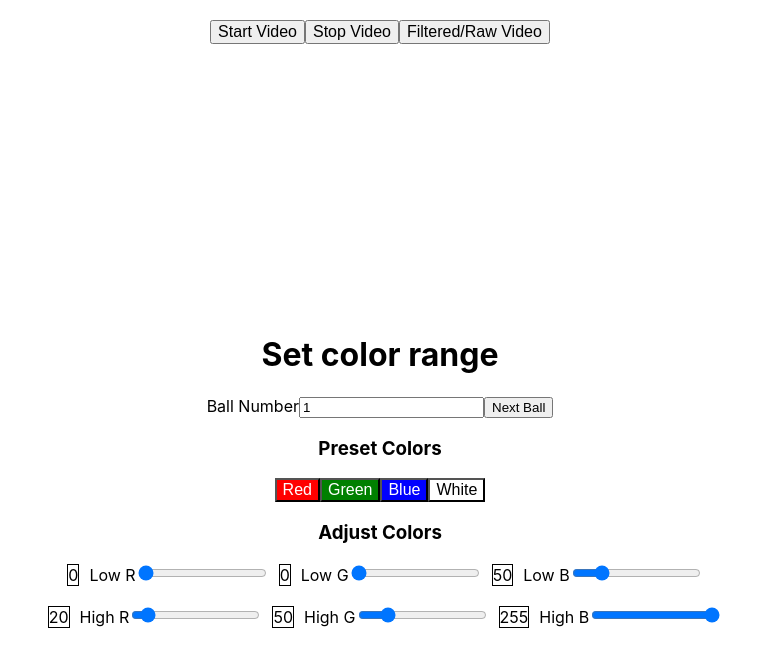
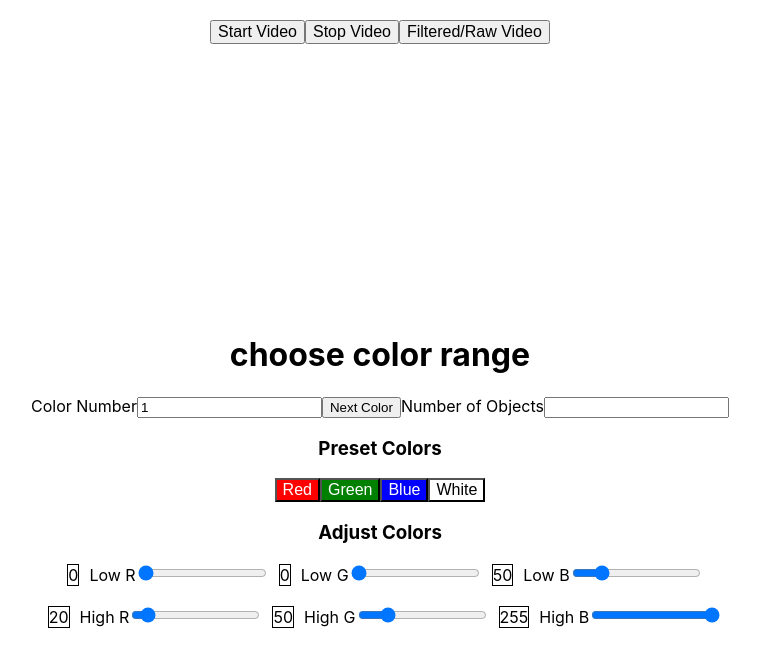
Before and after one commit to ianboru/juggle-tracker-js, a React (Create React App) app: page / in a window 1280 px wide. Shown: the top 666 px of the page, without its empty margins (260-1020 px from the left). Built offline with nearby package versions, Linux system fonts and the light colour scheme.

Commit message:
cleaning

```diff
--- a/src/App.js
+++ b/src/App.js
@@ -3,6 +3,38 @@ import logo from './logo.svg';
 import './App.css';
 import cv from 'opencv.js';
 import utils from './utils'
+const red = {
+    'lr' : 40,
+    'lg' : 0,
+    'lb' : 0,
+    'hr' : 255,
+    'hg' : 30,
+    'hb' : 60,
+  }
+const green = {
+    'lr' : 0,
+    'lg' : 80,
+    'lb' : 0,
+    'hr' : 50,
+    'hg' : 255,
+    'hb' : 80,
+  }
+const blue = {
+    'lr' : 0,
+    'lg' : 0,
+    'lb' : 60,
+    'hr' : 50,
+    'hg' : 100,
+    'hb' : 255,
+  }
+const white = {
+    'lr' : 220,
+    'lg' : 225,
+    'lb' : 230,
+    'hr' : 255,
+    'hg' : 255,
+    'hb' : 255,
+  }
 class App extends Component {
 
   state = {
@@ -20,7 +52,7 @@ class App extends Component {
     hr : 20,
     hg : 50,
     hb : 255,
-    allBallColors : [{},{
+    allColors : [{},{
       lr : 0,
       lg : 0,
       lb : 50,
@@ -29,6 +61,7 @@ class App extends Component {
       hb : 255,
     }],
     ballNum : 1,
+    colorNum : 1,
     calibrating : true,
     positions : [],
     numBalls : 3,
@@ -85,6 +118,7 @@ class App extends Component {
     if (src != null && !src.isDeleted()) src.delete();
 
   }
+
   trackBall=(src,ballNum)=>{
     let dst = cv.Mat.zeros(this.state.videoHeight, this.state.videoWidth, cv.CV_8UC4);
     let contours = new cv.MatVector();
@@ -142,7 +176,7 @@ class App extends Component {
   }
   drawTails =(ballNum)=>{
     const context = this.canvasOutput.getContext("2d")
-    this.state.allBallColors.forEach((ballColors,ballNum)=>{
+    this.state.allColors.forEach((ballColors,ballNum)=>{
       if(this.state.positions[ballNum]){
         const xHistory = this.state.positions[ballNum]['x']
         const yHistory = this.state.positions[ballNum]['y']
@@ -173,7 +207,7 @@ class App extends Component {
   colorFilter=(src)=>{
     let previousDst
     let dst = new cv.Mat();
-    this.state.allBallColors.forEach((ballColors,ballNum)=>{
+    this.state.allColors.forEach((ballColors,ballNum)=>{
       if(ballNum > 0){
         const lowHSV = utils.RGBtoHSV(ballColors.lr, ballColors.lg, ballColors.lb)
         lowHSV.push(0)
@@ -199,15 +233,10 @@ class App extends Component {
   }
   processVideo=()=> {
     let srcMat = new cv.Mat(this.state.videoHeight, this.state.videoWidth, cv.CV_8UC4);
-    let canvasOutputCtx = this.canvasOutput.getContext("2d")
-    let videoWidth = this.state.videoWidth
-    let videoHeight = this.state.videoHeight
     const context = document.getElementById("canvasOutput").getContext("2d")
-    context.fillStyle = 'rgba(255, 255, 255, .05)';
-    context.fillRect(0, 0, this.state.videoWidth, this.state.videoHeight);
     context.clearRect(0, 0, this.state.videoWidth, this.state.videoHeight);
-    canvasOutputCtx.drawImage(this.video, 0, 0, videoWidth, videoHeight);
-    let imageData = canvasOutputCtx.getImageData(0, 0, videoWidth, videoHeight);
+    context.drawImage(this.video, 0, 0, this.state.videoWidth, this.state.videoHeight);
+    let imageData = context.getImageData(0, 0, this.state.videoWidth, this.state.videoHeight);
     srcMat.data.set(imageData.data);
     cv.flip(srcMat, srcMat,1)
     const finalMat = this.colorFilter(srcMat.clone())
@@ -220,7 +249,6 @@ class App extends Component {
     finalMat.delete();srcMat.delete()
     this.drawTails()
     requestAnimationFrame(this.processVideo);
-
     this.setState({
       startTime : Date.now()
     })
@@ -256,7 +284,7 @@ class App extends Component {
     })
   }
   setColorRange=()=>{
-    let colorRanges = this.state.allBallColors
+    let colorRanges = this.state.allColors
     colorRanges[this.state.ballNum] = {
       'lr' : this.state.lr,
       'lg' : this.state.lg,
@@ -266,45 +294,14 @@ class App extends Component {
       'hb' : this.state.hb,
     }
     this.setState({
-      allBallColors : colorRanges
+      allColors : colorRanges
     })
   }
   setColor=(e)=>{
-    const red = {
-        'lr' : 40,
-        'lg' : 0,
-        'lb' : 0,
-        'hr' : 255,
-        'hg' : 30,
-        'hb' : 60,
-      }
-    const green = {
-        'lr' : 0,
-        'lg' : 80,
-        'lb' : 0,
-        'hr' : 50,
-        'hg' : 255,
-        'hb' : 80,
-      }
-    const blue = {
-        'lr' : 0,
-        'lg' : 0,
-        'lb' : 60,
-        'hr' : 50,
-        'hg' : 100,
-        'hb' : 255,
-      }
-    const white = {
-        'lr' : 220,
-        'lg' : 225,
-        'lb' : 230,
-        'hr' : 255,
-        'hg' : 255,
-        'hb' : 255,
-      }
+
     let state = this.state
     let color = {}
-    let colorRanges = this.state.allBallColors
+    let colorRanges = this.state.allColors
     if(e.target.name == "red"){
       colorRanges[this.state.ballNum] = red
       color = red
@@ -318,7 +315,7 @@ class App extends Component {
       colorRanges[this.state.ballNum] = white
       color = white
     }
-    state.allBallColors = colorRanges
+    state.allColors = colorRanges
       state = Object.assign(state, color);
       this.setState({
         state
@@ -331,15 +328,15 @@ class App extends Component {
     if(ballNum%this.state.numBalls == 1 ){
       ballNum = 1
     }
-    if(this.state.allBallColors[ballNum]){
+    if(this.state.allColors[ballNum]){
       this.setState({
         ballNum,
-        lr : this.state.allBallColors[ballNum]['lr'],
-        lg : this.state.allBallColors[ballNum]['lg'],
-        lb : this.state.allBallColors[ballNum]['lb'],
-        hr : this.state.allBallColors[ballNum]['hr'],
-        hg : this.state.allBallColors[ballNum]['hg'],
-        hb : this.state.allBallColors[ballNum]['hb'],
+        lr : this.state.allColors[ballNum]['lr'],
+        lg : this.state.allColors[ballNum]['lg'],
+        lb : this.state.allColors[ballNum]['lb'],
+        hr : this.state.allColors[ballNum]['hr'],
+        hg : this.state.allColors[ballNum]['hg'],
+        hb : this.state.allColors[ballNum]['hb'],
       })
     }else{
       this.setState({
@@ -365,12 +362,17 @@ class App extends Component {
       positions : histories
     })
   }
+  handleNumObjects=()=>{
+
+  }
   render() {
     const sliders =
         this.state.calibrating ?
         <div className="sliders">
-          <label>Ball Number</label><input type="input" value={this.state.ballNum} onChange={this.handleBallNum}/>
-          <button onClick={this.nextBall}>Next Ball</button>
+          <label>Color Number</label><input type="input" value={this.state.ballNum} onChange={this.handleBallNum}/>
+          <button onClick={this.nextBall}>Next Color</button>
+          <label>Number of Objects</label><input type="input" value={this.state.numObjects} onChange={this.handleNumObjects}/>
+
           <br/>
           <h3>Preset Colors</h3>
           <button style={{"backgroundColor":'red', 'color': 'white','fontSize':'12pt'}} name="red" onClick={this.setColor}>Red</button>
@@ -399,7 +401,7 @@ class App extends Component {
          <div id="container">
             <canvas ref={ref => this.canvasOutput = ref}  className="center-block" id="canvasOutput" width={320} height={240}></canvas>
 
-            <h1>Set color range</h1>
+            <h1>choose color range</h1>
             {sliders}
             <video hidden={true} width={320} height={240} className="invisible" ref={ref => this.video = ref}></video>
           </div>
```
